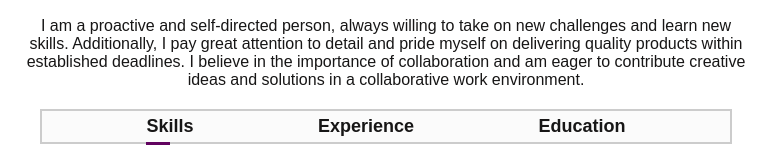
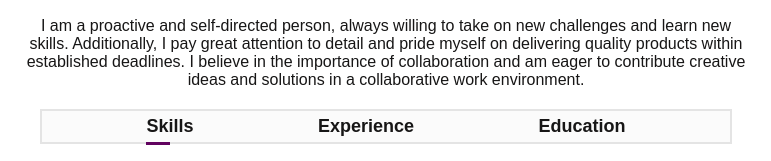
Before and after one commit to PedroLuis-ElLargo/myBlog, a plain HTML site: page index.html in a window 1280 px wide. Shown: the part 914-1075 px from the top of the page, 508-1279 px from the left. Drawn offline with Linux system fonts and the light colour scheme.

Commit message:
Update style.css

```diff
--- a/Styles/style.css
+++ b/Styles/style.css
@@ -123,7 +123,7 @@ nav ul li a:hover::after {
 }
 
 .tab-titles {
-    border: 2px solid #c3c3c3d4;
+    border: 2px solid #e0e0e0d4;
     background-color: #fbfbfb;
     display: flex;
     flex-wrap: wrap;
```
